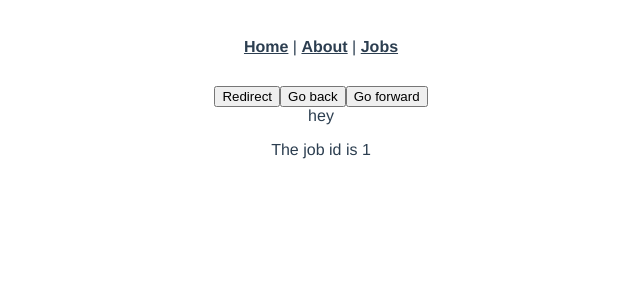
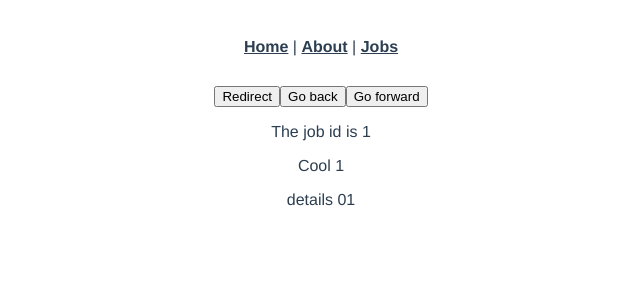
Before and after one commit to wilkersoh/vue-router, a Vue app: page /jobs/1 in a window 1280 px wide. Shown: the top 300 px of the page, without its empty margins (319-959 px from the left). Built offline with nearby package versions, Linux system fonts and the light colour scheme; data requests are answered from the project's data file.

Commit message:
Get data from api

```diff
--- /dev/null
+++ b/data/db.json
@@ -0,0 +1,7 @@
+{
+  "jobs": [
+    { "id": 1, "title": "Cool 1", "details": "details 01" },
+    { "id": 2, "title": "Cool 2", "details": "details 02" },
+    { "id": 3, "title": "Cool 3", "details": "details 03" }
+  ]
+}
--- a/package.json
+++ b/package.json
@@ -8,6 +8,7 @@
   },
   "dependencies": {
     "core-js": "^3.6.5",
+    "json-server": "^0.16.3",
     "vue": "^3.0.0",
     "vue-router": "^4.0.0-0"
   },
--- a/src/views/jobs/JobDetails.vue
+++ b/src/views/jobs/JobDetails.vue
@@ -1,16 +1,38 @@
 <template>
-  <div>hey</div>
   <p>The job id is {{ id }}</p>
+  <div v-if="dataReady">
+    <p>{{ job.title }}</p>
+    <p>{{ job.details }}</p>
+  </div>
+  <div v-else>
+    <p>Loading.....</p>
+  </div>
 </template>
 
 <script>
 export default {
   props: ['id'],
-  // data() {
-  //   return {
-  //     id: this.$route.params.id,
-  //   };
+  data() {
+    return {
+      job: null,
+      dataReady: false,
+    };
+  },
+  async mounted() {
+    const res = await fetch('http://localhost:3000/jobs/' + this.id);
+    const result = await res.json();
+    this.job = result;
+    this.dataReady = true;
+  },
+  // mounted() {
+  //   fetch('http://localhost:3000/jobs/' + this.id)
+  //     .then((res) => res.json())
+  //     .then((data) => (this.job = data))
+  //     .catch((err) => console.log(err.message));
   // },
+  updated() {
+    console.log('ss', this.job);
+  },
 };
 </script>
 
--- a/src/views/jobs/Jobs.vue
+++ b/src/views/jobs/Jobs.vue
@@ -1,9 +1,14 @@
 <template>
   <h1>Jobs</h1>
-  <div v-for="job in jobs" :key="job.id">
-    <router-link :to="{ name: 'JobDetails', params: { id: job.id } }">
-      <h2>{{ job.title }}</h2>
-    </router-link>
+  <div v-if="jobs.length">
+    <div v-for="job in jobs" :key="job.id">
+      <router-link :to="{ name: 'JobDetails', params: { id: job.id } }">
+        <h2>{{ job.title }}</h2>
+      </router-link>
+    </div>
+  </div>
+  <div v-else>
+    <p>Loading in jobs</p>
   </div>
 </template>
 
@@ -11,14 +16,13 @@
 export default {
   data() {
     return {
-      jobs: [
-        { id: 1, title: 'Cool 1', details: 'details 01' },
-        { id: 2, title: 'Cool 2', details: 'details 02' },
-        { id: 3, title: 'Cool 3', details: 'details 03' },
-      ],
+      jobs: [],
     };
+  },
+  async mounted() {
+    const res = await fetch('http://localhost:3000/jobs');
+    const result = await res.json();
+    this.jobs = result;
   },
 };
 </script>
-
-<style></style>
```
Also changed, not shown: 2 other files (tests, documents, lock files or other folders).
